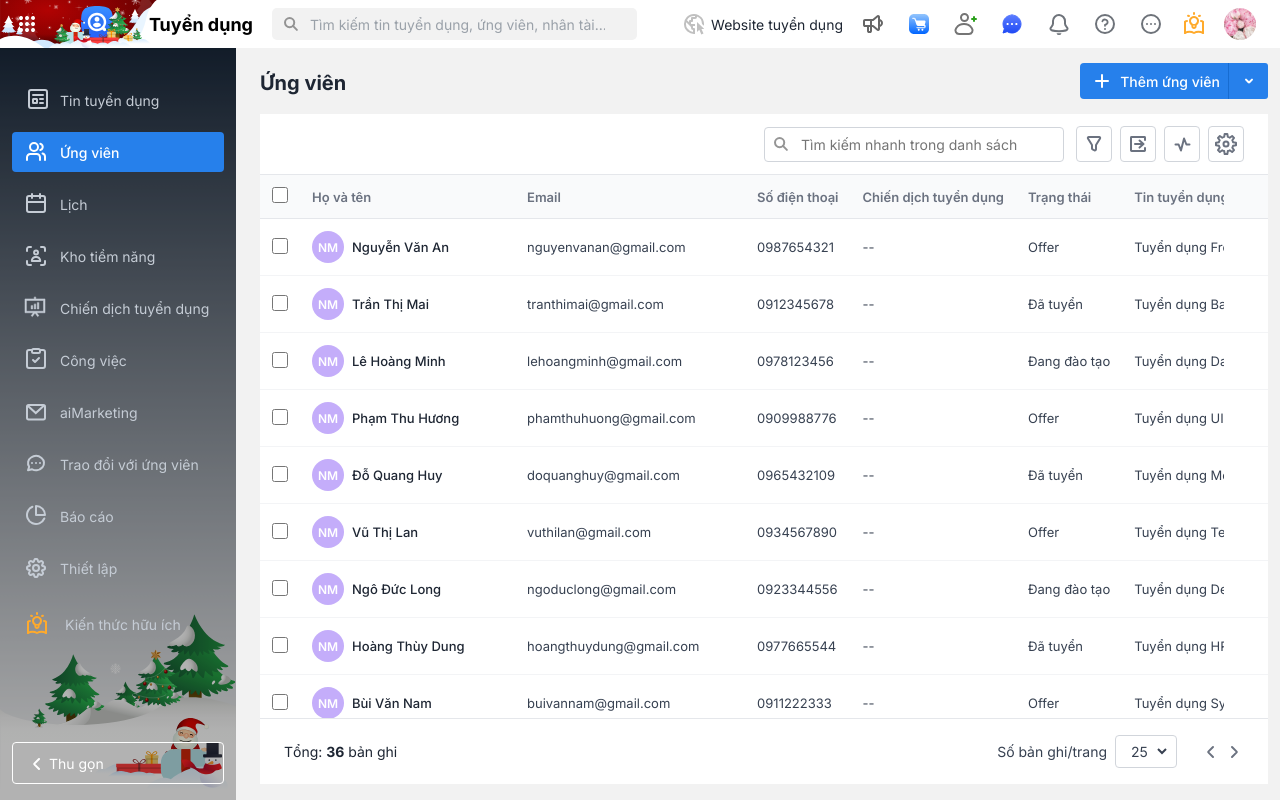
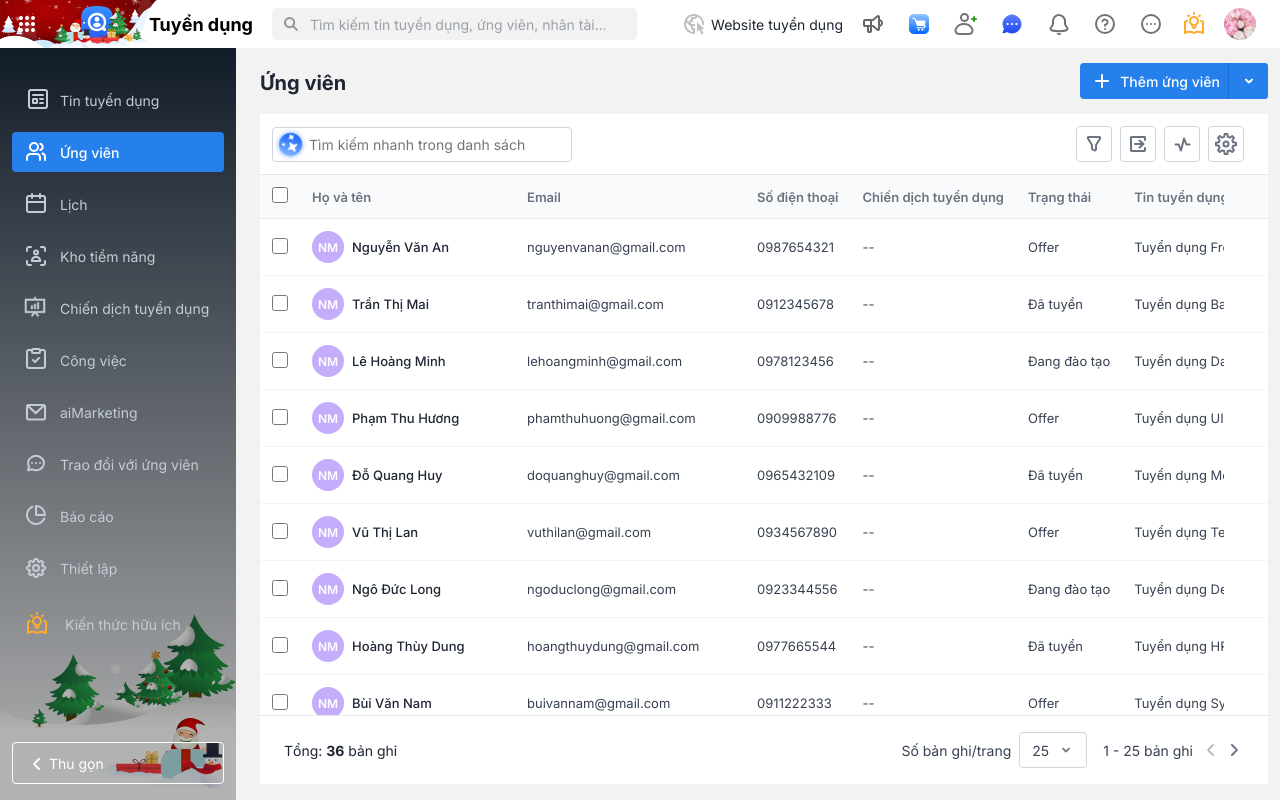
Before and after one commit to 22026526-san/vueJS-basic, a Vue app: page / in a window 1280 px wide. Built offline with nearby package versions, Linux system fonts and the light colour scheme.

Commit message:
feat: add pagination and search on table

```diff
--- a/src/assets/stylesheets/icon.css
+++ b/src/assets/stylesheets/icon.css
@@ -73,6 +73,11 @@
 .icon-filter{
     mask-position:-40px -656px;
     background-color: #6b7280;
+}
+
+.icon-dropdown-btn {
+    background-color: #7a8188;;
+    mask-position: -32px -48px;
 }
 
 .icon-knowladge {
--- a/src/stores/candidate-store/CandidateStore.js
+++ b/src/stores/candidate-store/CandidateStore.js
@@ -10,8 +10,6 @@ export const useCandidateStore = defineStore('candidate', {
         saveToLocalStorage() {
             localStorage.setItem('my-candidates', JSON.stringify(this.candidates));
         },
-
-        totalCandidates: (state) => state.candidates.length,
 
         getCandidateById: (state) => {
             return (id) => state.candidates.find(c => c.id === id)
--- a/src/views/CandidateTable.vue
+++ b/src/views/CandidateTable.vue
@@ -1,16 +1,73 @@
 <script setup>
 import { useCandidateStore } from '../stores/candidate-store/CandidateStore.js';
 import { storeToRefs } from 'pinia';
+import { ref , computed} from 'vue';
+import BaseSelect from '../components/base/BaseSelect.vue';
 
 const store = useCandidateStore();
 
-const { candidates, totalCandidates } = storeToRefs(store);
+const { candidates } = storeToRefs(store);
 
-const { deleteCandidate } = store;
+const pageSize = ref(25);
+let currentPage = ref(1);
+let searchQuery = ref('');
+
+const filteredCandidates = computed(() => {
+    const query = searchQuery.value.trim().toLowerCase();
+    if (!query) return candidates.value;
+
+    return candidates.value.filter(c =>
+        (c.fullName || '').toLowerCase().includes(query) ||
+        (c.email || '').toLowerCase().includes(query) ||
+        (c.phone || '').toString().includes(query)
+    );
+});
+
+const totalPages = computed(() => filteredCandidates.value.length);
+
+const startRecord = computed(() => {
+    if (totalPages.value === 0) return 0;
+    return (currentPage.value - 1) * pageSize.value + 1;
+});
+
+const endRecord = computed(() => {
+    const end = (currentPage.value - 1) * pageSize.value + pageSize.value;
+    return end > totalPages.value ? totalPages.value : end;
+});
+
+const dataTable = computed(() => {
+    const start = (currentPage.value - 1) * pageSize.value;
+    const end = start + pageSize.value;
+    return filteredCandidates.value.slice(start, end);
+});
+const pageSizeOptions = [
+    { value: 10 },
+    { value: 15 },
+    { value: 20 },
+    { value: 25 },
+];
 
 function checkNull(value) {
   return value === null || value === undefined || value === '' ? '--' : value;
 }
+
+function onClickPrevBtn() {
+  if (currentPage.value > 1) {
+    currentPage.value -= 1;
+  }
+}
+function onClickNextBtn() {
+  if (currentPage.value < Math.ceil(totalPages.value / pageSize.value)) {
+    currentPage.value += 1;
+  }
+}
+
+const isPrevBtnDisabled = computed(() => {
+  return currentPage.value === 1;
+});
+const isNextBtnDisabled = computed(() => {
+  return Math.ceil(totalPages.value / pageSize.value) <= currentPage.value;
+});
 </script>
 
 <template>
@@ -30,8 +87,10 @@ function checkNull(value) {
   <div class="body-table">
     <div class="toolbar">
       <div class="search-box">
-        <div class="search-icon-table"></div>
-        <input type="text" placeholder="Tìm kiếm nhanh trong danh sách" />
+        <div class="dx-button-content">
+          <div class="icon-ai-button-table"></div>
+        </div>
+        <input type="text" placeholder="Tìm kiếm nhanh trong danh sách" v-model.lazy="searchQuery"/>
       </div>
       <div class="toolbar-right">
         <button class="icon-btn-table">
@@ -73,7 +132,7 @@ function checkNull(value) {
           </tr>
         </thead>
         <tbody>
-          <tr v-for="candidate in candidates" :key="candidate.id">
+          <tr v-for="candidate in dataTable" :key="candidate.id">
             <td><input type="checkbox" value="${candidate.id}"></td>
             <td>
                 <div class="name-cell">
@@ -113,31 +172,27 @@ function checkNull(value) {
             <td>{{checkNull(candidate.address)}}</td>
             <td>{{checkNull(candidate.gender)}}</td>
             <td>
-                <div class="icon-update-user" data-id="${candidate.id}"></div>
+                <div class="icon-update-user"></div>
             </td>
           </tr>
         </tbody>
       </table>
     </div>
     <div class="table-footer">
-      <div class="footer-left">Tổng: <strong>{{ totalCandidates }}</strong> bản ghi</div>
+      <div class="footer-left">Tổng: <strong>{{ totalPages }}</strong> bản ghi</div>
       <div class="footer-right">
         <div class="page-size">
           <span>Số bản ghi/trang</span>
-          <div class="page-size-select">
-            <select id="pageSizeSelect" class="form-select-size">
-              <option value="10">10</option>
-              <option value="15">15</option>
-              <option value="20">20</option>
-              <option value="25" selected>25</option>
-            </select>
-          </div>
+          <BaseSelect
+              v-model="pageSize"
+              :options="pageSizeOptions"
+          />
         </div>
         <div class="pagination">
-          <span></span>
+          <span>{{ startRecord }} - {{ endRecord }} bản ghi</span>
           <div class="pagination-icon">
-            <div class="icon-20 icon-prev"></div>
-            <div class="icon-20 icon-next"></div>
+            <div class="icon-20 icon-prev" :class="{ disabled: isPrevBtnDisabled }" v-on:click="onClickPrevBtn"></div>
+            <div class="icon-20 icon-next" :class="{ disabled: isNextBtnDisabled }" v-on:click="onClickNextBtn"></div>
           </div>
         </div>
       </div>
@@ -201,19 +256,35 @@ function checkNull(value) {
   border-color: #2680eb;
 }
 
-.search-icon-table {
+@keyframes spin-ai {
+  0% {
+    transform: rotate(0deg);
+  }
+  100% {
+    transform: rotate(360deg);
+  }
+}
+
+.icon-ai-button-table {
+  width: 23px;
+  height: 23px;
+  background: url('../assets/icons/ai-search-candidate.svg') center / cover no-repeat,
+              linear-gradient(135deg, #95c5ff, #0051ff);
+  border-radius: 50%;
+  box-shadow: 0 0 5px rgba(59, 130, 246, 0.7);
+  animation: spin-ai 3s linear infinite;
+}
+
+.dx-button-content {
   position: absolute;
-  left: 10px;
-  top: 50%;
-  transform: translateY(-50%);
-  mask-image: url(../assets/icons/ICON.svg);
-  mask-repeat: no-repeat;
-  mask-position: -283px -945px;
-  background-color: rgba(128, 128, 128, 0.832);
-  width: 18px;
-  height: 18px;
-  margin-top: 2px;
-  cursor: pointer;
+  top: 0;
+  left: 3px;
+  padding: 4px;
+  height: 35px;
+  display: flex;
+  align-items: center;
+  justify-content: center;
+  background-color: transparent;
 }
 
 .body-title {
@@ -244,11 +315,11 @@ function checkNull(value) {
 .toolbar {
   display: flex;
   align-items: center;
-  padding: 12px 24px;
+  padding: 12px 24px 12px 12px;
   background: white;
   border-bottom: 1px solid #e5e7eb;
   gap: 12px;
-  justify-content: end;
+  justify-content: space-between;
 }
 
 .toolbar-right {
@@ -421,28 +492,6 @@ function checkNull(value) {
   font-size: 14px;
 }
 
-.pagination button {
-  width: 32px;
-  height: 32px;
-  border: 1px solid #d1d5db;
-  border-radius: 4px;
-  background: white;
-  cursor: pointer;
-  display: flex;
-  align-items: center;
-  justify-content: center;
-  color: #6b7280;
-}
-
-.pagination button:hover:not(:disabled) {
-  background: #f9fafb;
-}
-
-.pagination button:disabled {
-  opacity: 0.5;
-  cursor: not-allowed;
-}
-
 /* Page Size Select */
 .page-size {
   display: flex;
@@ -492,20 +541,28 @@ input[type="checkbox"] {
   cursor: pointer;
 }
 
-.form-select-size {
-  padding: 0px 5px;
-  border-radius: 4px;
-  background-color: white;
-  font-size: 14px;
-  color: #374151;
-  cursor: pointer;
-  outline: none;
-  -webkit-appearance: auto;
-  appearance: auto;
-  border: none;
+.page-size :deep(.base-select) {
+  min-width: 68px;
+  width: auto;
 }
 
-.form-select-size:hover {
-  color: #3b82f6;
+.page-size :deep(.select-dropdown) {
+  bottom: 100%;
+  margin-bottom: 4px;
+}
+
+.page-size :deep(.select-trigger:hover .text) {
+  color: #2680eb;
+}
+
+.page-size :deep(.select-trigger:hover .icon-dropdown-btn) {
+  background-color: #2680eb;
+}
+
+.icon-prev.disabled,
+.icon-next.disabled {
+    opacity: 0.5 !important;
+    pointer-events: none !important;
+    cursor: default !important;
 }
 </style>
```
Also changed, not shown: src/assets/icons/ai-search-candidate.svg (added).
